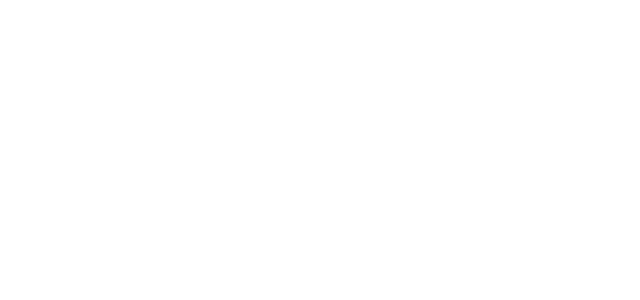
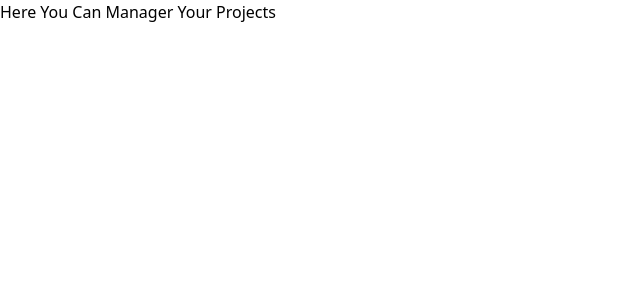
Before and after one commit to KaraniAbdellah/ConstructionXpert_App, a React (Vite) app in the folder frontend/: page /main in a window 1280 px wide. Before the commit this address led to /login. Shown: the top 300 px of the page, without its empty margins (0-640 px from the left). Built offline with nearby package versions, Linux system fonts and the light colour scheme.

Commit message:
fix protected routes

```diff
--- a/frontend/src/App.jsx
+++ b/frontend/src/App.jsx
@@ -1,28 +1,27 @@
 import Home from "./components/Home_Com/Home";
-import Login from "./components/reg_login/Login";
-import Register from "./components//reg_login/Register";
-import {Route, Routes} from "react-router";
+import { Navigate, Route, Routes } from "react-router";
 import ProctedRoutes from "./components/ProctedRoutes";
 import Main from "./components/main_com/Main";
-
+import Auth from "./components/auth/Auth";
 
 // Import Css Filies
 import "./css_styles/bg.css";
 
 function App() {
-  const user = false;
+  const user = true; // user is login
   return (
-    <div className='w-full relative min-h-screen'>
+    <div className="w-full relative min-h-screen">
       <div>
-          <Routes>
-            <Route path="/" element={user ? <Navigate to="/" /> : <Home />}></Route>
-            <Route element={<ProctedRoutes user={user}></ProctedRoutes>}>
-              <Route path="/" element={<Home></Home>}></Route>
-              <Route path="/register" element={<Register></Register>}></Route>
-              <Route path="/main" element={<Main></Main>}></Route>
-              <Route path="/login" element={<Login></Login>}></Route>
-            </Route>
-          </Routes>
+        <Routes>
+          <Route
+            path="/auth"
+            element={user ? <Navigate to="/"></Navigate> : <Auth></Auth>}
+          ></Route>
+          <Route path="/" element={<Home></Home>}></Route>
+          <Route element={<ProctedRoutes user={user}></ProctedRoutes>}>
+            <Route path="/main" element={<Main></Main>}></Route>
+          </Route>
+        </Routes>
       </div>
     </div>
   );
--- a/frontend/src/components/ProctedRoutes.jsx
+++ b/frontend/src/components/ProctedRoutes.jsx
@@ -2,11 +2,8 @@
 import { Outlet, Navigate } from "react-router";
 
 export default function ProctedRoutes({user}) {
-  return user ? (
-    <Outlet></Outlet>
-  ) : (
-    <>
-      <Navigate to="/login"></Navigate>
-    </>
+  console.log(user);
+  return (
+    user ? <Outlet></Outlet> : <Navigate to="/auth"></Navigate>
   );
 }
--- a/frontend/src/components/reg_login/Register.jsx
+++ b/frontend/src/components/auth/Auth.jsx
@@ -2,6 +2,6 @@
 
 export default function Register() {
   return (
-    <div>Register</div>
+    <div>Here Should Be See The Registration And Login</div>
   );
 }
--- a/frontend/src/components/main_com/Main.jsx
+++ b/frontend/src/components/main_com/Main.jsx
@@ -3,5 +3,5 @@
 export default function Main() {
   return (
     <div>Here You Can Manager Your Projects</div>
-  )
+  );
 }
--- a/frontend/src/components/reg_login/Login.jsx
+++ /dev/null
@@ -1,7 +0,0 @@
-import React from 'react'
-
-export default function Login() {
-  return (
-    <div>Login</div>
-  );
-}
```
